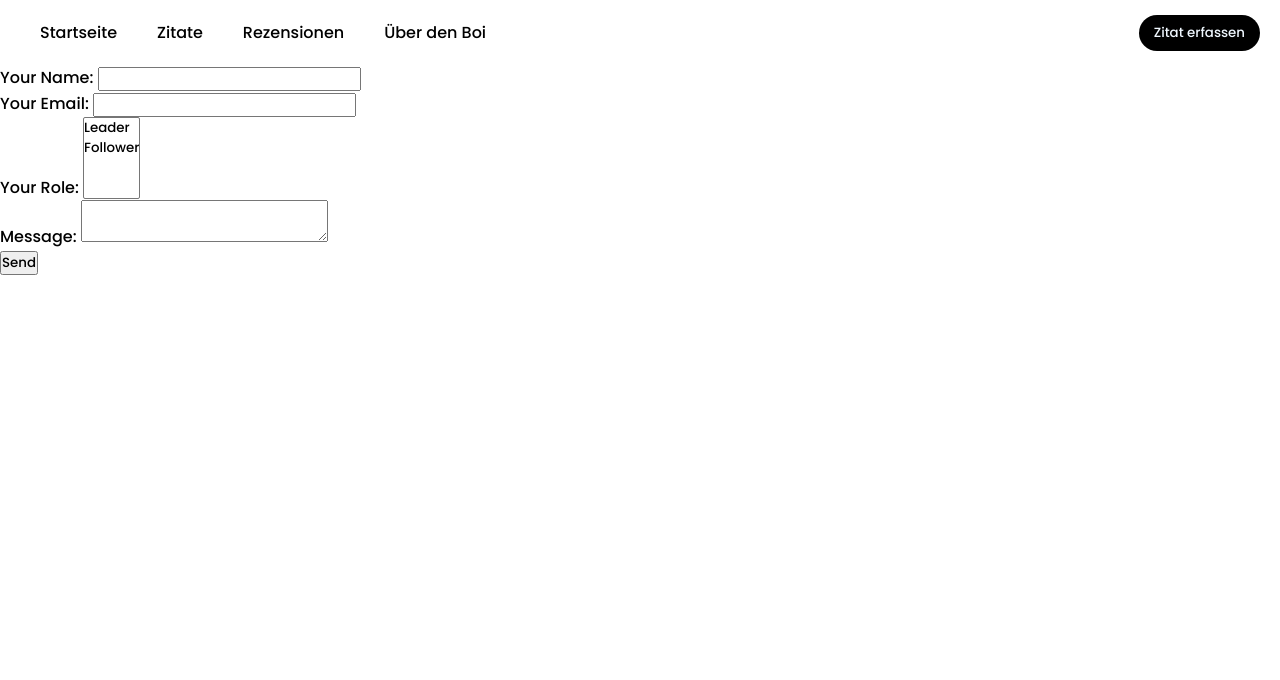
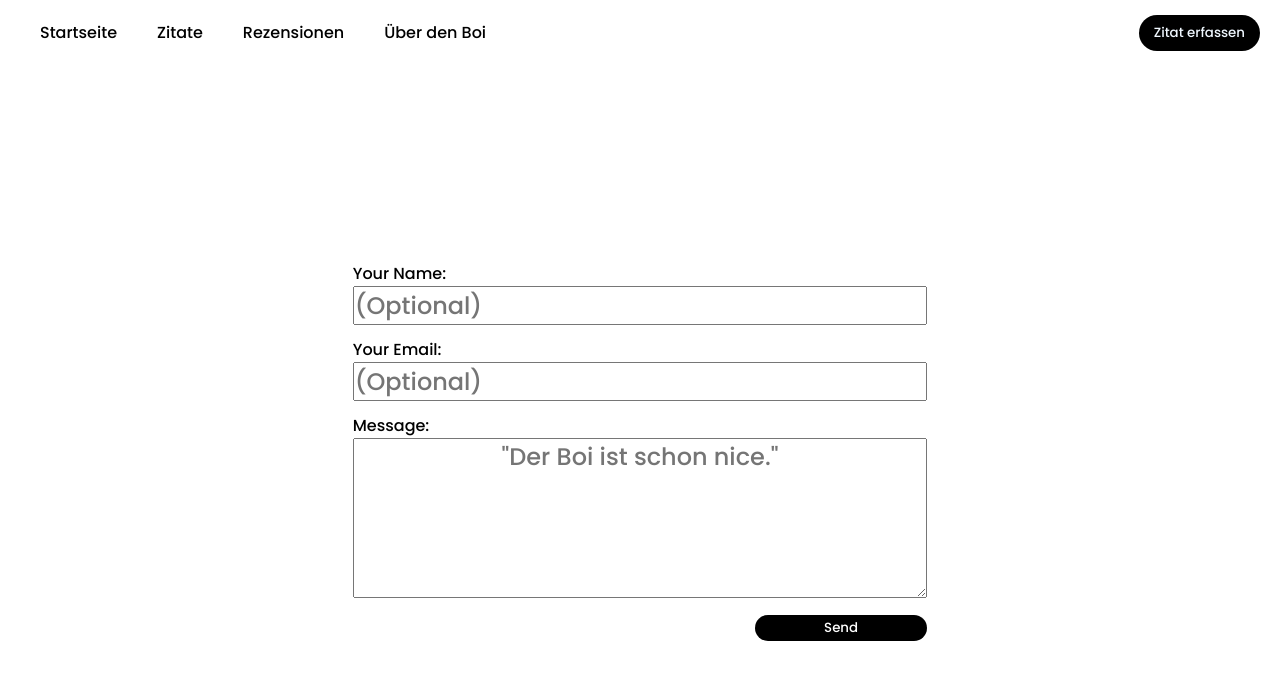
Before and after one commit to ottx96/ott-fan-club, a React (Create React App) app: page /quotes in a window 1280 px wide. Shown: the top 680 px of the page. Built offline with nearby package versions, Linux system fonts and the light colour scheme.

Commit message:
submissions

```diff
--- a/src/components/submissions/submission-form.css
+++ b/src/components/submissions/submission-form.css
@@ -1,47 +1,54 @@
-.container {
-    background-color: #2b2b2b;
-}
-
     .submission {
         display: flex;
+        flex-direction: column;
         justify-content: center;
         align-items: center;
         height: 95vh;
-    flex-direction: column;
+        width: 100%;
     }
 
-.submission .inputs {
-    width: 100%;
+    .form {
         display: flex;
+        flex-direction: column;
         justify-content: center;
-    align-items: center;
-    flex-direction: column;
     }
 
-.submission button {
+    .form p {
+        margin-top: 1.5vh;
+    }
+
+    .form button {
+        width: 30%;
         margin-left: auto;
-    margin-right: 10%;
         margin-top: 10px;
         border-radius: 15px;
         padding: 10px;
         padding-top: 3px;
         padding-bottom: 3px;
         border-style: none;
-    background-color: white;
-    color: black;
+        background-color: black;
+        color: white;
         transition: all .4s ease 0s;
         cursor: pointer;
     }
 
-.submission button:hover {
+    button:hover {
         background-color: blue;
         color: white
     }
 
-.submission .inputs input {
+    .form input {
         font-size: 1.5rem;
         color: black;
         min-width: 80%;
+        text-align: left;
+        width: 100%;
+    }
+
+    .form textarea {
+        font-size: 1.5rem;
+        color: black;
+        min-width: 100%;
         min-height: 10vh;
         height: 20vh;
         text-align: center;
--- a/src/components/submissions/submission-form.js
+++ b/src/components/submissions/submission-form.js
@@ -5,25 +5,19 @@ export default function SubmissionForm() {
 
 
     return (
-        <form name="contact" method="POST" data-netlify="true">
+        <div className="submission">
+            <form name="contact" method="POST" data-netlify="true" className="form">
                 <p>
-                <label>Your Name: <input type="text" name="name" /></label>
+                    <label>Your Name: <input type="text" name="name" placeholder='(Optional)' /></label>
                 </p>
                 <p>
-                <label>Your Email: <input type="email" name="email" /></label>
+                    <label>Your Email: <input type="email" name="email" placeholder='(Optional)' /></label>
                 </p>
                 <p>
-                <label>Your Role: <select name="role[]" multiple>
-                    <option value="leader">Leader</option>
-                    <option value="follower">Follower</option>
-                </select></label>
+                    <label>Message: <textarea name="message" placeholder='"Der Boi ist schon nice."'></textarea></label>
                 </p>
-            <p>
-                <label>Message: <textarea name="message"></textarea></label>
-            </p>
-            <p>
                 <button type="submit">Send</button>
-            </p>
             </form>
+        </div>
     )
 }
```
Lines whose indentation alone changed are shown as unchanged.
